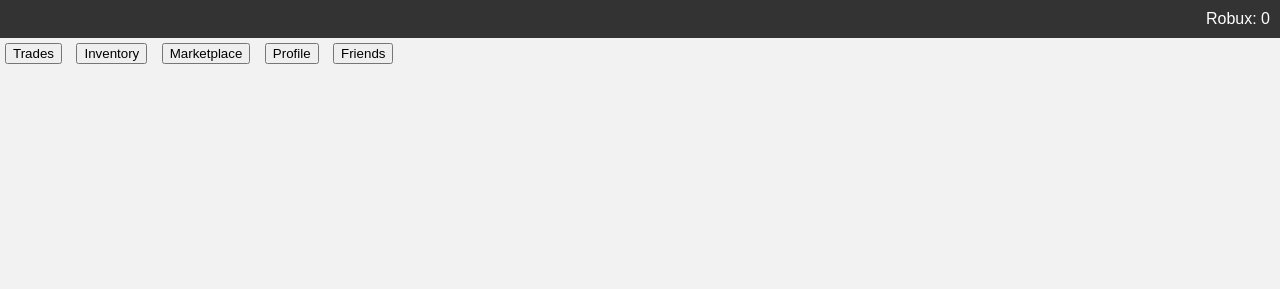
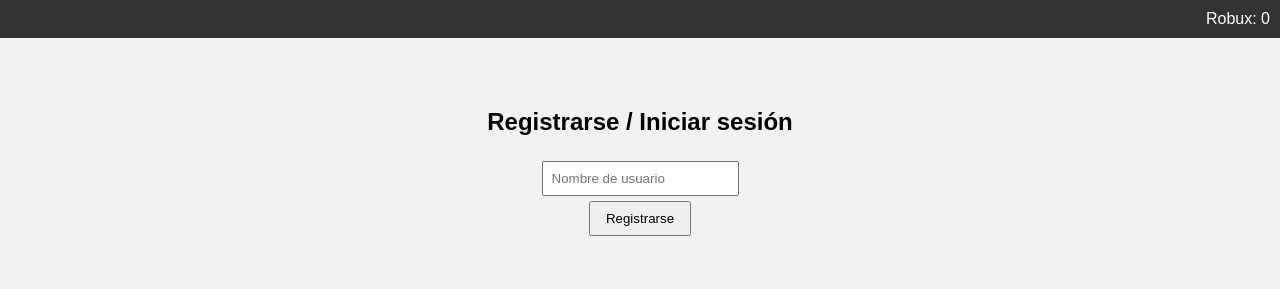
Before and after one commit to ESPZzip/ESPZ22.zip, a plain HTML site: page index.html in a window 1280 px wide. Drawn offline with Linux system fonts and the light colour scheme.

Commit message:
Update index.html

```diff
--- a/index.html
+++ b/index.html
@@ -2,7 +2,7 @@
 <html lang="es">
 <head>
   <meta charset="UTF-8">
-  <title>ESPZ</title>
+  <title>Roblox Clone</title>
   <style>
     body { font-family: Arial, sans-serif; margin: 0; background: #f2f2f2; }
     header { background: #333; color: white; padding: 10px; display: flex; justify-content: space-between; }
@@ -12,7 +12,9 @@
     .item-card { display: inline-block; border: 1px solid #ccc; padding: 10px; margin: 10px; background: white; border-radius: 10px; }
     .card { border: 1px solid #ddd; padding: 10px; margin: 10px; border-radius: 10px; background: #fff; }
     #adminPanel { display: none; position: fixed; top: 10%; left: 20%; width: 60%; background: white; border: 2px solid #333; padding: 20px; z-index: 1000; }
-    #inventoryContainer img { border-radius: 8px; }
+    #loginSection { display: none; text-align: center; padding: 50px; }
+    #loginSection input { margin: 5px; padding: 8px; }
+    #loginSection button { padding: 8px 15px; }
   </style>
 </head>
 <body>
@@ -21,7 +23,15 @@
     <div>Robux: <span id="playerRobux">0</span></div>
   </header>
 
-  <nav>
+  <!-- Registro / Login -->
+  <div id="loginSection">
+    <h2>Registrarse / Iniciar sesión</h2>
+    <input id="usernameInput" placeholder="Nombre de usuario">
+    <br>
+    <button onclick="registerUser()">Registrarse</button>
+  </div>
+
+  <nav id="mainNav" style="display:none;">
     <button onclick="showSection('trades')">Trades</button>
     <button onclick="showSection('inventory')">Inventory</button>
     <button onclick="showSection('marketplace')">Marketplace</button>
@@ -90,6 +100,17 @@
     function saveUsers(u){ localStorage.setItem("users",JSON.stringify(u)); }
     function getItems(){ return JSON.parse(localStorage.getItem("items")||"[]"); }
     function saveItems(i){ localStorage.setItem("items",JSON.stringify(i)); }
+
+    // ------------------ Registro ------------------
+    function registerUser(){
+      const username=document.getElementById("usernameInput").value.trim();
+      if(!username){alert("Ingresa un nombre de usuario.");return;}
+      let users=getUsers();
+      if(!users[username]){ users[username]={robux:100,inventory:[]}; } // nuevo usuario
+      saveUsers(users);
+      localStorage.setItem("currentUser",username);
+      loadGame();
+    }
 
     // ------------------ Navegación ------------------
     function showSection(id){
@@ -235,14 +256,25 @@
     }
 
     // ------------------ Inicialización ------------------
-    window.onload=function(){
+    function loadGame(){
+      document.getElementById("loginSection").style.display="none";
+      document.getElementById("mainNav").style.display="block";
+
       const u=localStorage.getItem("currentUser");
-      if(!u){alert("Debes registrarte/iniciar sesión primero.");return;}
       const users=getUsers();
       if(!users[u]){users[u]={robux:0,inventory:[]};saveUsers(users);}
       document.getElementById("playerName").textContent=u;
       document.getElementById("playerRobux").textContent=users[u].robux;
       showSection("marketplace");
+    }
+
+    window.onload=function(){
+      const u=localStorage.getItem("currentUser");
+      if(!u){
+        document.getElementById("loginSection").style.display="block";
+      } else {
+        loadGame();
+      }
     }
 
     // Abrir admin panel con F9 solo si eres ROBLOX
```
